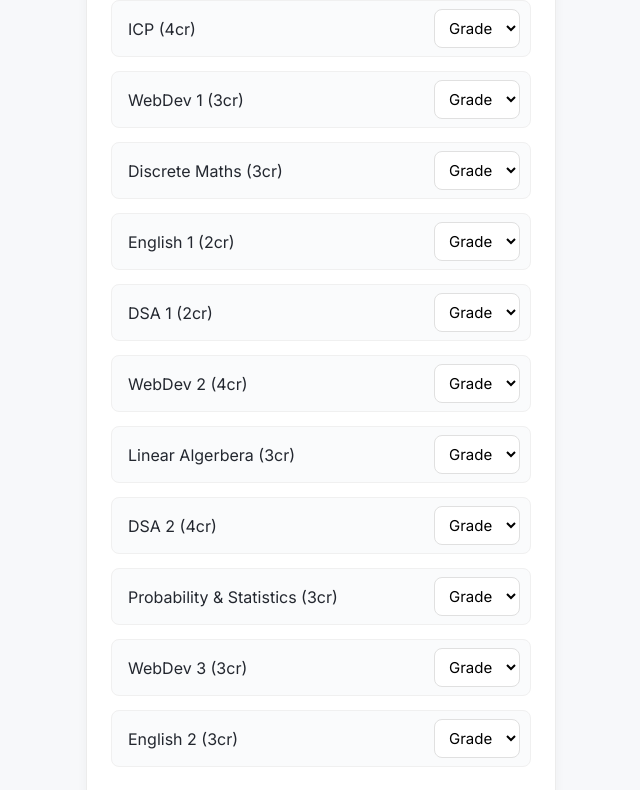
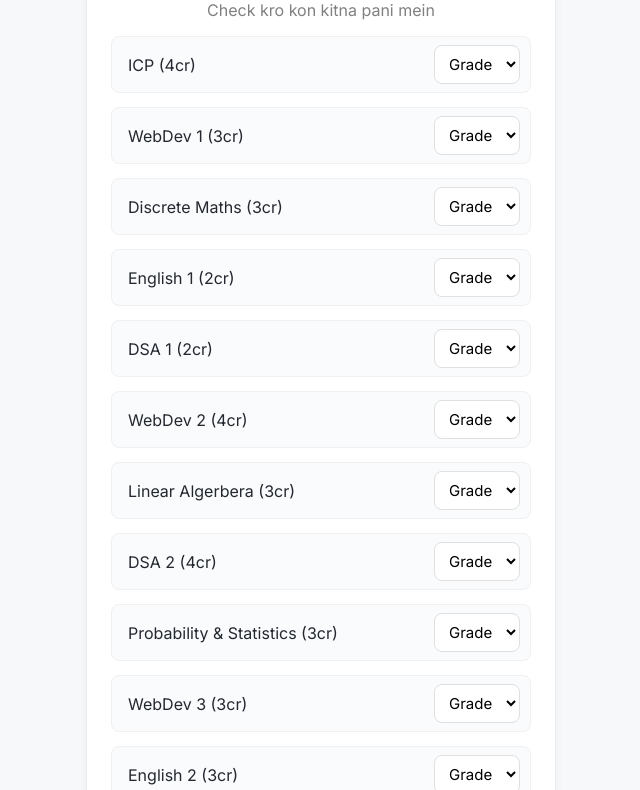
Before and after one commit to idleShubh/Scaler_Grader, a plain HTML site: page index.html in a window 1280 px wide. Shown: the part 126-916 px from the top of the page, without its empty margins (319-959 px from the left). Drawn offline with Linux system fonts and the light colour scheme.

Commit message:
inital push

```diff
--- a/index.html
+++ b/index.html
@@ -2,13 +2,13 @@
 <html lang="en">
 <head>
     <meta charset="UTF-8">
-    <title>Scaker Grader</title>
+    <title>Scaler Grader</title>
     <link rel="stylesheet" href="style.css">
 </head>
 <body>
 <div class="container">
     <h1>Scaler Grader</h1>
-
+    <p style="display: flex; justify-content: center; color: gray;">Check kro kon kitna pani mein</p>
     <div id="subjects"></div>
 
     <button onclick="calculateCGR()">Calculate CGR</button>
```
